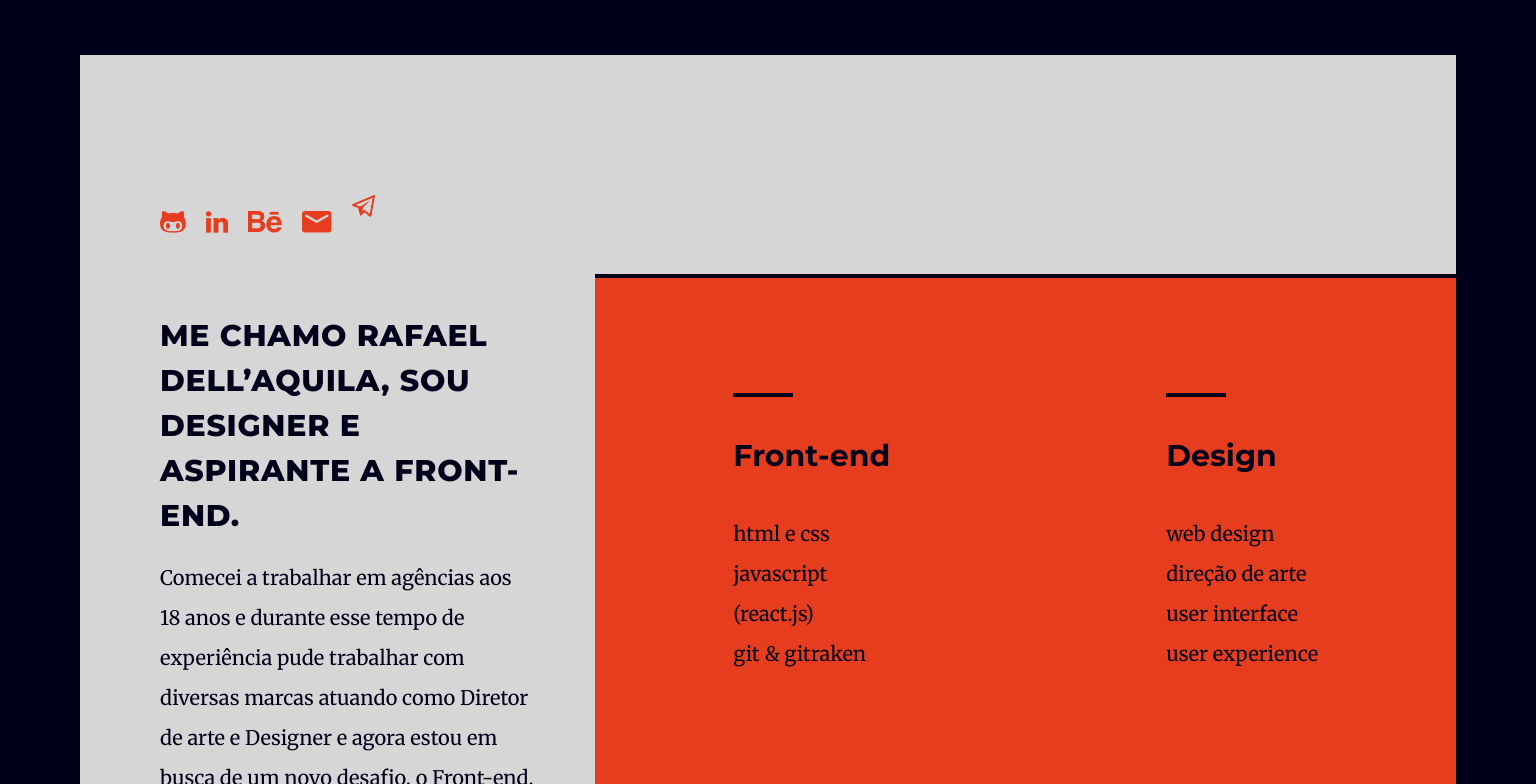
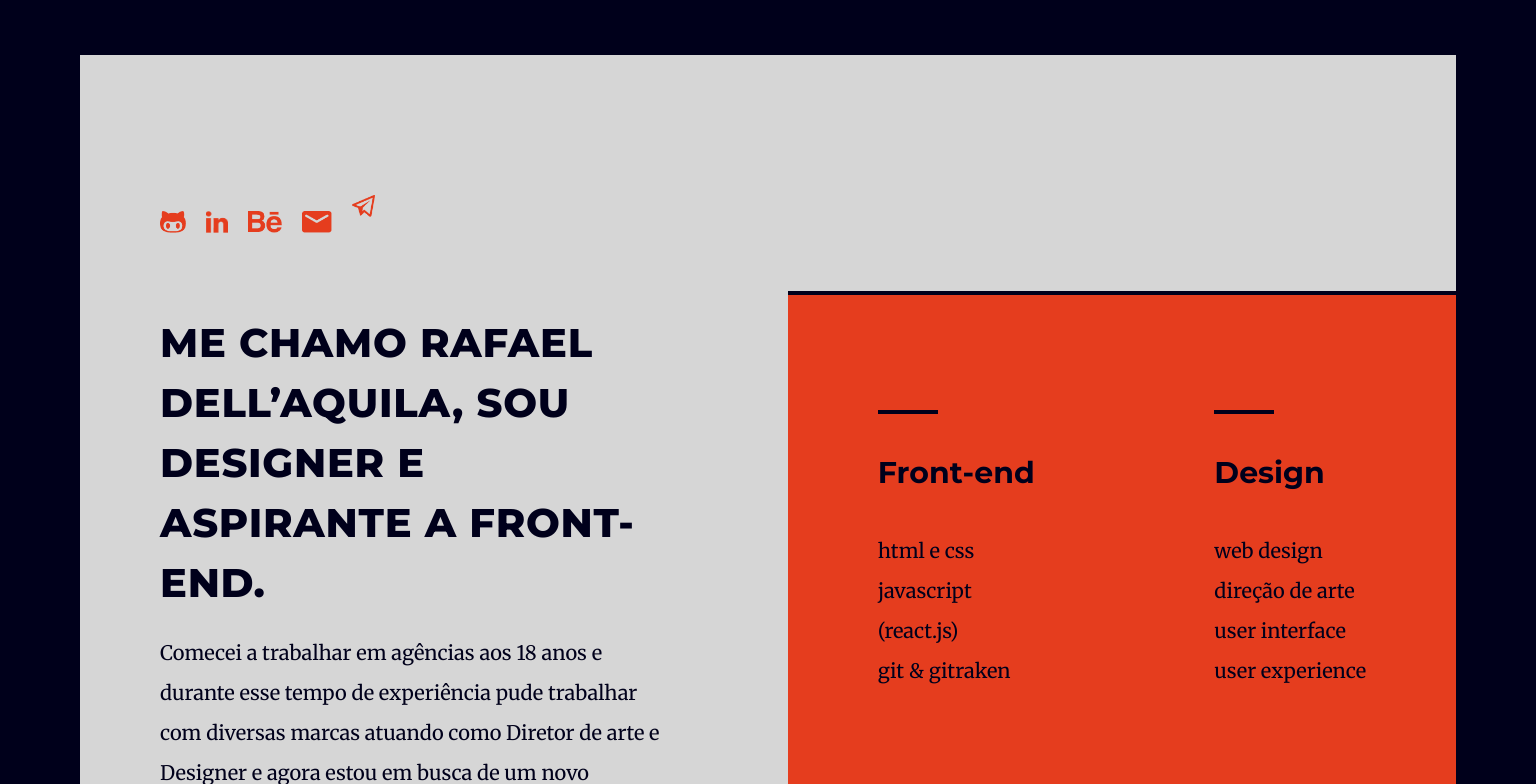
Before and after one commit to rafaeldellaquila/rafaeldellaquila.github.io, a React (Create React App) app: page / in a window 1536 px wide. Shown: the part 860-1644 px from the top of the page. Built offline with nearby package versions, Linux system fonts and the light colour scheme.

Commit message:
:iphone: adjust for other screen sizes

```diff
--- a/src/component/AboutSection/styles.css
+++ b/src/component/AboutSection/styles.css
@@ -18,7 +18,7 @@
   background-color: var(--color-secondary);
   border-top: 4px solid var(--color-primary);
   box-sizing: content-box;
-  width: 100vw;
+  width: 100%;
   margin-top: var(--space-60);
   padding: 115px 20px 115px 0;
   display: flex;
@@ -54,7 +54,7 @@
   }
 
   .about-section > .about {
-    padding-right: var(--space-60);
+    margin-right: var(--space-60);
     width: 670px;
   }
 
@@ -79,3 +79,25 @@
     box-sizing: border-box;
   }
 }
+
+@media (min-width: 1360px) {
+  .about-section > .about {
+    max-width: 666px;
+  }
+
+  .about-section > .skill-side {
+    max-width: 50%;
+  }
+}
+
+@media (min-width: 1600px) {
+  .about-section > .about {
+    margin-left: var(--space-60);
+  }
+}
+
+@media (min-width: 1800px) {
+  .about-section > .about {
+    margin-left: 140px;
+  }
+}
--- a/src/objects/AboutMe/styles.css
+++ b/src/objects/AboutMe/styles.css
@@ -16,3 +16,9 @@
   color: var(--color-primary);
   font: italic normal normal var(--size-med) / 1.25 'Merriweather', sans-serif;
 }
+
+@media (min-width: 1440px) {
+  .about-me > .title {
+    font-size: 40px;
+  }
+}
```
